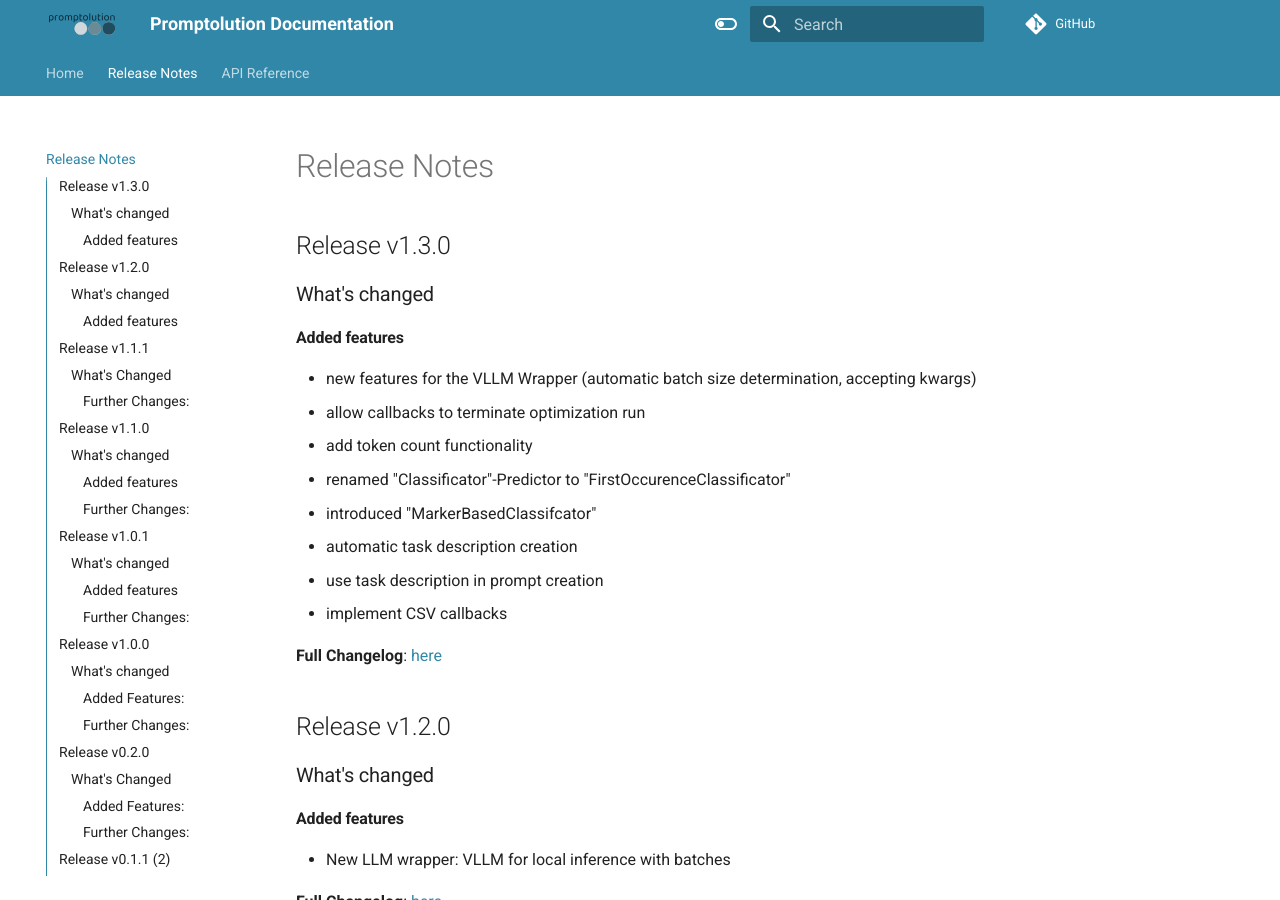
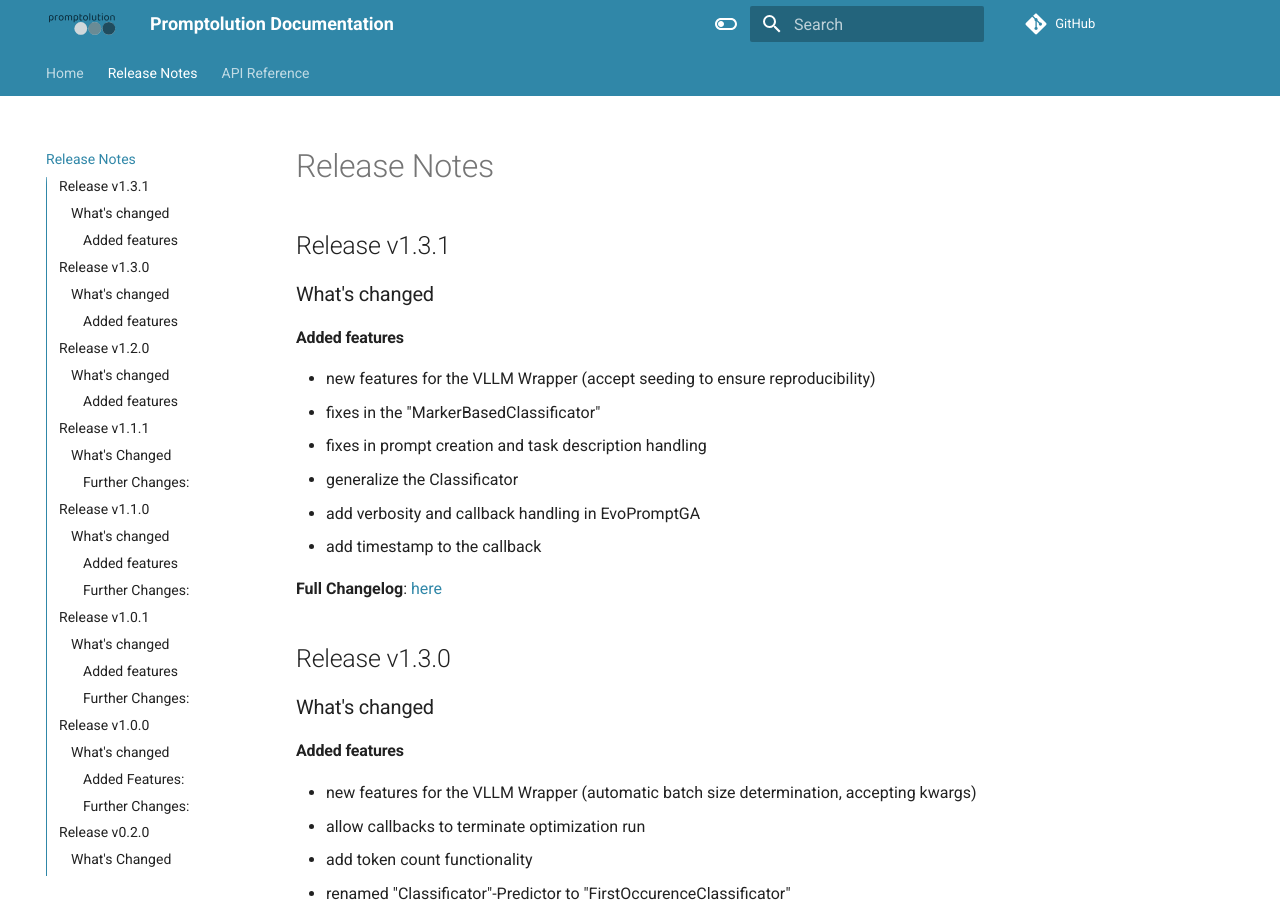
Before and after one commit to finitearth/promptolution, an MkDocs documentation site: the page built from docs/release-notes.md, in a window 1280 px wide and 900 px high. Built offline with MkDocs 1.6.1 and Material for MkDocs 9.7.7, drawn with Linux system fonts in a browser that asks for light colours; comment, search, counter and statistics services are not loaded.

Commit message:
change release num and add release notes

```diff
--- a/docs/release-notes.md
+++ b/docs/release-notes.md
@@ -1,4 +1,16 @@
 # Release Notes
+
+## Release v1.3.1
+### What's changed
+#### Added features
+* new features for the VLLM Wrapper (accept seeding to ensure reproducibility)
+* fixes in the "MarkerBasedClassificator"
+* fixes in prompt creation and task description handling
+* generalize the Classificator
+* add verbosity and callback handling in EvoPromptGA
+* add timestamp to the callback
+
+**Full Changelog**: [here](https://github.com/finitearth/promptolution/compare/v1.3.0...v1.3.1)
 
 ## Release v1.3.0
 ### What's changed
--- a/pyproject.toml
+++ b/pyproject.toml
@@ -1,6 +1,6 @@
 [tool.poetry]
 name = "promptolution"
-version = "1.3.0"
+version = "1.3.1"
 description = ""
 authors = ["Tom Zehle, Moritz Schlager, Timo Heiß"]
 readme = "README.md"
```
